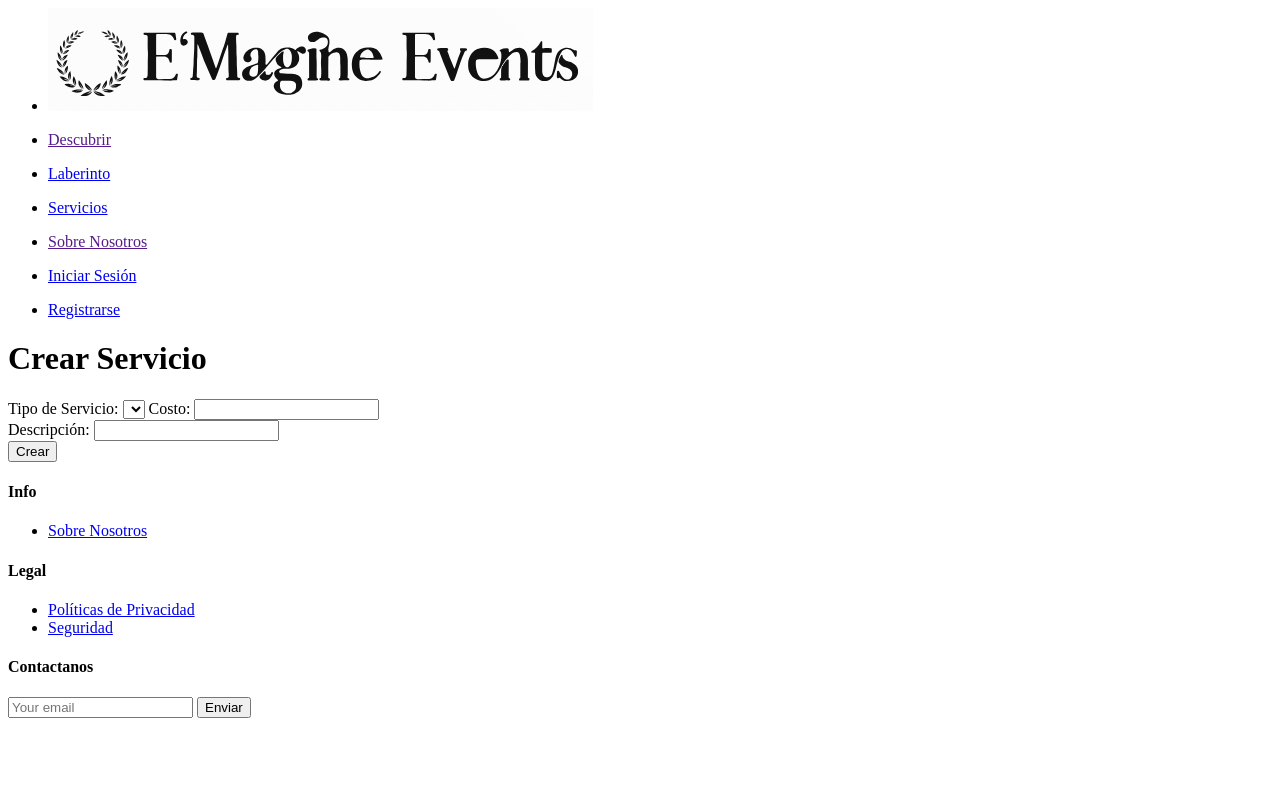
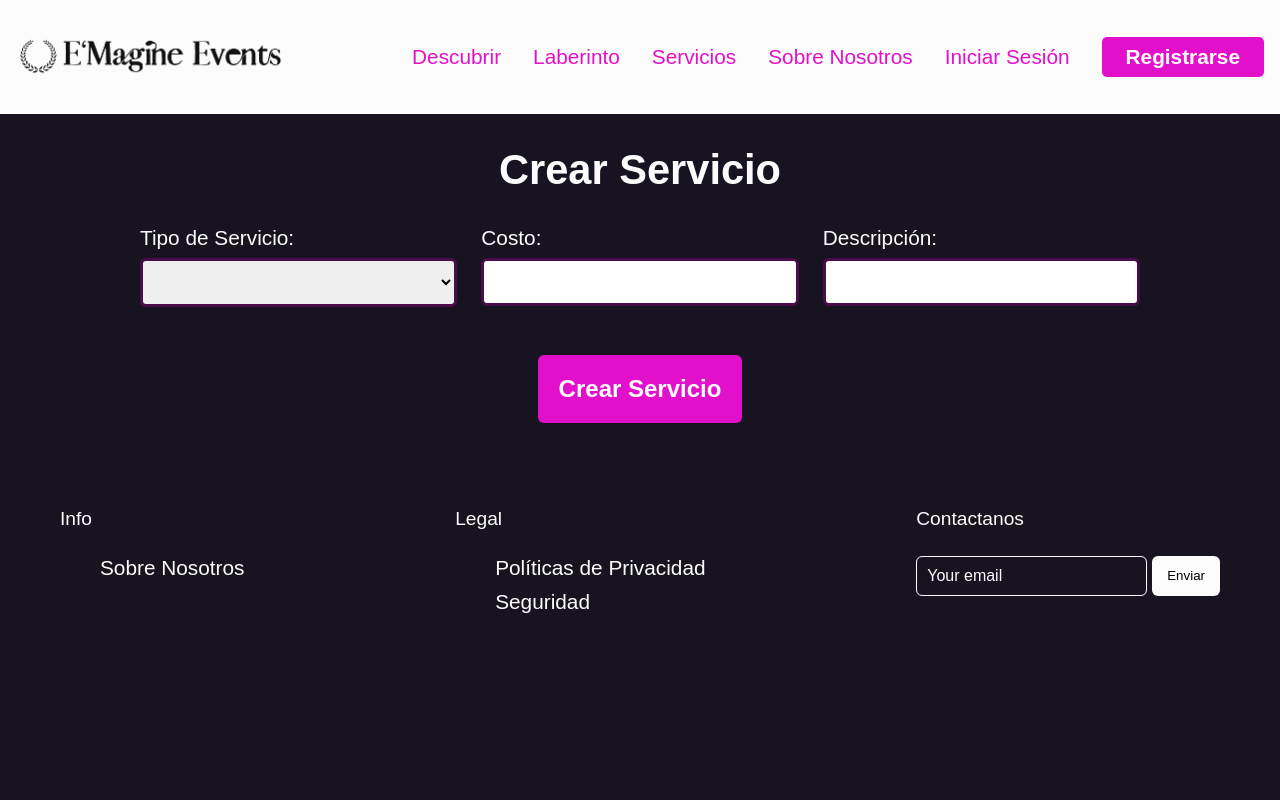
Before and after one commit to diomedescerda/emagineMoments, a PHP site: template vista/servicios/crear.php in a window 1280 px wide. Run offline with PHP 8.4, Linux system fonts and the light colour scheme; the template is opened without the code that fills it, so the values that code supplies are empty.

Commit message:
improvement: more style on views

```diff
--- a/vista/servicios/crear.php
+++ b/vista/servicios/crear.php
@@ -1,18 +1,48 @@
+<!DOCTYPE html>
+<html lang="es">
+
+<head>
+    <meta charset="UTF-8">
+    <meta name="viewport" content="width=device-width, initial-scale=1.0">
+    <title>Crear Servicio</title>
+    <link rel="stylesheet" href="./vista/styles/registro.css">
+</head>
+
+<body>
+    <?php require_once('./vista/base/header.php'); ?>
+
+    <div class="container">
         <h1>Crear Servicio</h1>
-<form method="POST" action="index.php?action=guardarServicio">
+        <form method="POST" action="index.php?action=guardarServicio" id="createServiceForm">
+            <div class="form-grid">
+                <div class="form-group">
                     <label for="IdTipoServicio">Tipo de Servicio:</label>
                     <select name="IdTipoServicio" id="tipoServicioSelect" required>
                         <?php foreach ($tipoServicios as $tipoServicio): ?>
-            <option value="<?= $tipoServicio['IdTipoServicio'] ?>"><?= htmlspecialchars($tipoServicio['Nombre']) ?>
-            </option>
+                            <option value="<?= $tipoServicio['IdTipoServicio'] ?>">
+                                <?= htmlspecialchars($tipoServicio['Nombre']) ?></option>
                         <?php endforeach; ?>
                     </select>
+                </div>
 
+                <div class="form-group">
                     <label for="Costo">Costo:</label>
-    <input type="number" name="Costo"><br>
+                    <input type="number" name="Costo" required>
+                </div>
 
+                <div class="form-group">
                     <label for="Descripcion">Descripción:</label>
-    <input type="text" name="Descripcion" required><br>
+                    <input type="text" name="Descripcion" required>
+                </div>
 
-    <button type="submit">Crear</button>
+                <div class="button-group">
+                    <button type="submit" class="btnSubmit">Crear Servicio</button>
+                </div>
+            </div>
         </form>
+    </div>
+
+    <?php require_once('./vista/base/footer.php'); ?>
+</body>
+
+</html>
--- a/vista/styles/editar.css
+++ b/vista/styles/editar.css
@@ -1,121 +1,105 @@
-/* Reset básico */
-* {
-    margin: 0;
-    padding: 0;
-    box-sizing: border-box;
+@import url("./base.css");
+.container {
+    margin: 0 auto;
+    padding: 0 2rem;
+    border-radius: 10px;
+    box-shadow: 0 2px 10px rgba(0, 0, 0, 0.1);
+}
+h1 {
+    color: var(--white);
+    text-align: center;
+    margin: 2rem 0;
+    font-weight: 600;
+}
+.form-grid {
+    display: grid;
+    grid-template-columns: repeat(auto-fit, minmax(280px, 1fr));
+    gap: 1.5rem;
+    max-width: 1000px;
+    margin: 0 auto;
+}
+.form-group {
+    display: flex;
+    flex-direction: column;
+}
+label {
+    margin-bottom: 0.5rem;
+    font-weight: 500;
+    color: var(--text-color);
+}
+input,
+select {
+    padding: 0.75rem;
+    border: 3px solid var(--plum);
+    border-radius: 6px;
+    font-size: 1rem;
+    transition: border-color 0.3s, box-shadow 0.3s;
+}
+input:focus,
+select:focus {
+    outline: none;
+    border-color: var(--magenta);
+    box-shadow: 0 0 0 3px rgba(74, 144, 226, 0.1);
 }
 
-body {
-    font-family: 'Roboto', sans-serif;
-    /* background-color: #F0F4F8; */
-    background-color: #121013; /* Fondo oscuro */
-    /* color: #333; */
-    color: #FFFFFF;
-    line-height: 1.6;
+#additionalSelects {
+    display: flex;
+    margin-top: -1.5rem;
+}
+
+#additionalSelects label {
+    margin-top: 1.5rem;
+}
+
+#additionalSelects select {
+    flex: 1;
+}
+
+.button-group {
+    grid-column: 1 / -1;
     display: flex;
     justify-content: center;
-    align-items: center;
-    padding: 20px;
-    flex-direction: column;
+    margin-top: 1.5rem;
 }
 
-.contenedor {
-    max-width: 600px;
-    width: 100%;
-    padding: 20px;
-    background-color: #fff;
-    box-shadow: 0 2px 10px rgba(0, 0, 0, 0.1);
-    border-radius: 8px;
-    margin: 0 auto;
+@media (max-width: 768px) {
+    body {
+        padding: 1rem 0.5rem;
+    }
+    .container {
+        padding: 1.5rem 1rem;
+    }
+    input,
+    select {
+        font-size: 16px;
+    }
+    .button-group {
+        flex-direction: column;
+        align-items: center;
+    }
+    button {
+        width: 100%;
+        max-width: 300px;
+    }
+    #additionalSelects {
+        margin-top: 0;
+        flex-direction: column;
+        gap: 1rem;
+    }
 }
 
-h1, h2, h3, h4, h5, h6 {
-    color: #FFFFFF;
-    margin-bottom: 20px;
-    text-transform: uppercase;
-    letter-spacing: 1.5px;
-    text-align: center;
+@media (max-width: 480px) {
+    .container {
+        padding: 1rem 0.75rem;
+    }
+    h1 {
+        font-size: 1.5rem;
+        margin-bottom: 1.5rem;
+    }
+    .form-grid {
+        gap: 1rem;
+    }
+    label {
+        font-size: 0.85em;
+    }
 }
-
-a {
-    color: #1D2D50;
-    text-decoration: none;
-    font-weight: bold;
-}
-
-a:hover {
-    color: #8390FA;
-    text-decoration: underline;
-}
-
-form {
-    display: flex;
-    flex-direction: column;
-    gap: 15px;
-}
-
-input[type="text"],
-input[type="email"],
-input[type="password"],
-textarea {
-    width: 100%;
-    padding: 10px;
-    border: 1px solid #ccc;
-    border-radius: 4px;
-    font-size: 16px;
-}
-
-table {
-    width: 100%;
-    border-collapse: collapse;
-    margin-bottom: 20px;
-}
-
-th, td {
-    padding: 12px;
-    border: 1px solid #ddd;
-    text-align: left;
-}
-
-th {
-    background-color: #1D2D50;
-    color: white;
-}
-
-tr:nth-child(even) {
-    background-color: #f9f9f9;
-}
-
-tr:hover {
-    background-color: #f1f1f1;
-}
-
-button {
-    background-color: #E310CB;
-    color: #FFFFFF;
-    border: none;
-    padding: 10px 20px;
-    font-size: 16px;
-    cursor: pointer;
-    border-radius: 5px;
-    transition: background-color 0.3s;
-}
-
-button:hover {
-    background-color: #FF33FF;
-}
-
-footer {
-    background-color: #1D2D50;
-    color: white;
-    text-align: center;
-    padding: 20px;
-    position: relative;
-    bottom: 0;
-    width: 100%;
-}
-
-footer p {
-    margin: 0;
-    font-size: 14px;
-}
--- a/vista/styles/registro.css
+++ b/vista/styles/registro.css
@@ -1,110 +1,69 @@
 @import url("./base.css");
+@import url("./editar.css");
 
-* {
-    box-sizing: border-box;
-    font-family: var(--sans);
-    margin: 0;
-    padding: 0;
+.logo-container {
+    text-align: center;
+    margin-bottom: 2rem;
 }
 
-body {
-    background-color: var(--black);
-    color: var(--black);
-    font-size: var(--font-size);
-    display: flex;
-    justify-content: center;
-    align-items: center;
-    height: 100vh;
+.logo {
+    max-width: 200px;
+    height: auto;
 }
 
-/* Container */
-.register-container {
-    display: grid;
-    grid-template-columns: 1fr 1fr;
-    gap: 1rem;
-    background-color: var(--white);
-    padding: 2rem;
-    margin: 4rem;
-    border-radius: 10px;
-    box-shadow: 0px 0px 20px rgba(0, 0, 0, 0.2);
-    width: 100%;
-    text-align: center;
+#additionalSelects {
+    margin-top: 0rem;
 }
-
-/* Logo */
-.logo {
-    max-width: 20rem;
-    margin-bottom: 1rem;
-}
-
-/* Heading */
-h2 {
-    color: var(--black);
-    font-size: 1.8rem;
-    margin-bottom: 1rem;
-}
-
-/* Form Styling */
-form {
-    display: contents;
-    flex-direction: column;
-    gap: 1rem;
-}
-
-.form-group {
+.password-container {
+    position: relative;
     display: flex;
-    flex-direction: column;
-    align-items: flex-start;
-}
-
-.form-group label {
-    text-align: left;
-    font-weight: bold;
-    margin-bottom: 0.2rem;
-}
-
-input[type="text"],
-input[type="email"],
-input[type="password"],
-select {
-    width: 100%;
-    padding: 0.8rem;
-    border: none;
-    border-radius: 5px;
-    background-color: var(--plum);
-    color: var(--white);
-    font-size: 1rem;
-}
-
-input::placeholder {
-    color: var(--white);
-    opacity: 0.7;
-}
-
-/* Password container */
-.password-container {
-    display: flex;
-    align-items: center;
     gap: 0.5rem;
 }
 
-/* Additional Select Styles */
-#additionalSelects {
-    margin-top: 1rem;
+.password-container input {
+    flex: 1;
 }
 
-/* Login Text */
+.password-container button {
+    padding: 0.75rem 1rem;
+    border: none;
+    border-radius: 6px;
+    cursor: pointer;
+    transition: background-color 0.3s;
+}
+
+.password-container button:hover {
+    background-color: var(--magenta);
+}
+
 .login-text {
-    margin-top: 1rem;
-    font-size: 1rem;
+    text-align: center;
+    margin-top: 2rem;
+    color: var(--white);
 }
 
 .login-text a {
-    color: var(--magenta);
+    color: var(--aqua);
     text-decoration: none;
+    transition: color 0.3s;
 }
 
 .login-text a:hover {
-    color: var(--hotmag);
-    text-decoration: underline;
+    color: var(--magenta);
 }
+
+.btnSubmit {
+    padding: 1.25rem 1.3rem;
+    background-color: var(--magenta);
+    color: var(--white);
+    font-size: 1.5rem;
+    font-weight: bold;
+    border: none;
+    border-radius: 6px;
+    cursor: pointer;
+    transition: background-color 0.3s;
+}
+
+.btnSubmit:hover {
+    background-color: var(--hotmag);
+}
```
Also changed, not shown: vista/registro.php (+33 -19 lines), vista/servicios/editar.php (+30 -12 lines), vista/styles/lista.css (+12 -7 lines), vista/usuarios/crear.php (+51 -19 lines), vista/usuarios/editar.php (+48 -16 lines). Lines whose indentation alone changed are shown as unchanged.
